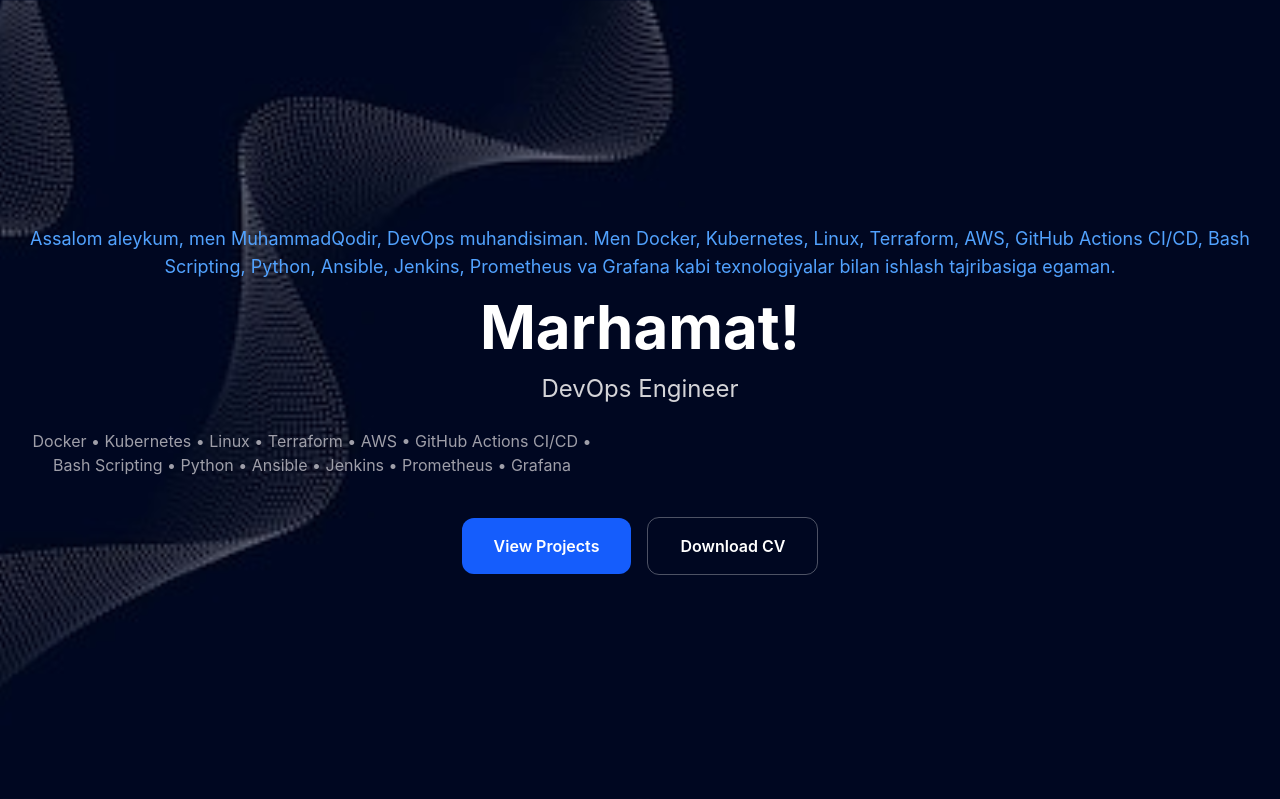
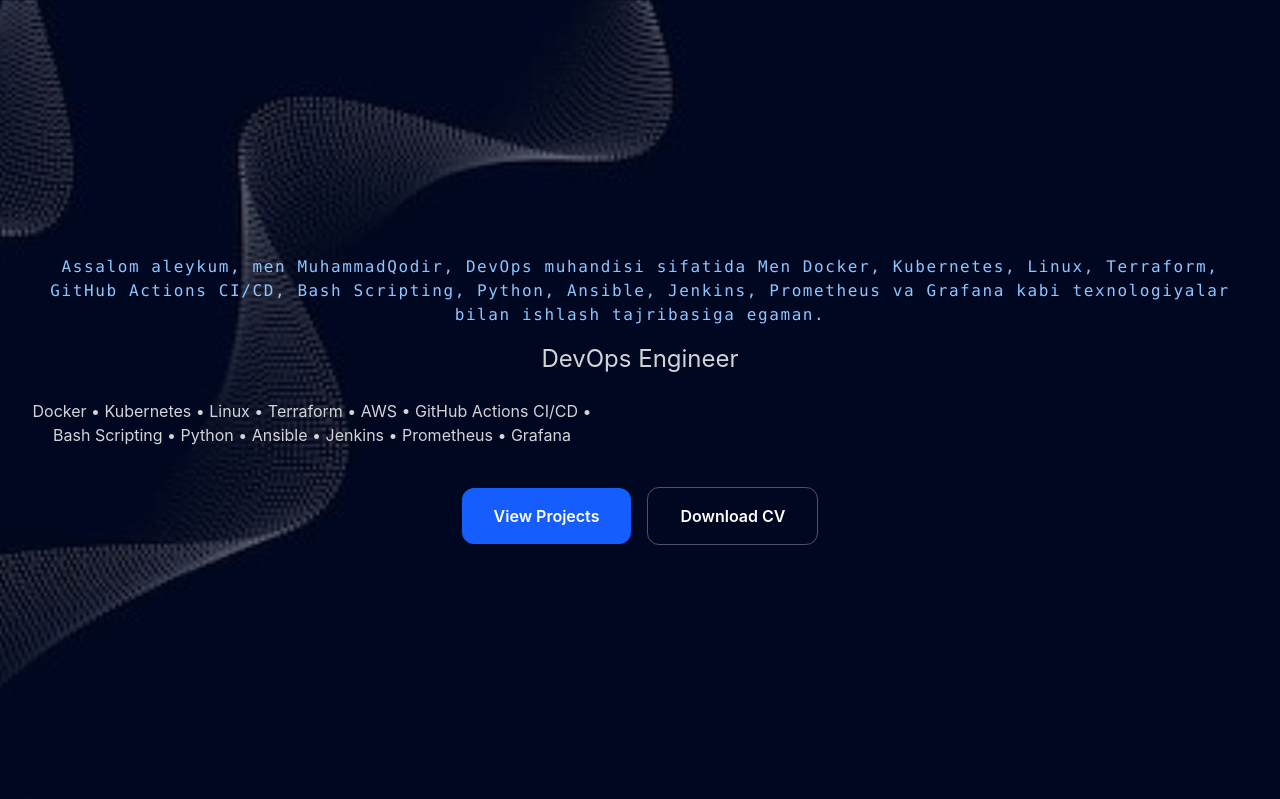
Before and after one commit to Ismoilov05/qodir-devops-portfolio, a React (Vite) app: page / in a window 1280 px wide. Shown: the top 799 px of the page. Built offline with nearby package versions, Linux system fonts and the light colour scheme.

Commit message:
ui changed

```diff
--- a/src/App.tsx
+++ b/src/App.tsx
@@ -33,19 +33,15 @@
       {/* Hero */}
       <section className="container mx-auto flex min-h-screen items-center justify-center px-6">
         <div className="text-center">
-          <p className="mb-4 text-blue-400 text-lg">
-          Assalom aleykum, men MuhammadQodir, DevOps muhandisiman. Men Docker, Kubernetes, Linux, Terraform, AWS, GitHub Actions CI/CD, Bash Scripting, Python, Ansible, Jenkins, Prometheus va Grafana kabi texnologiyalar bilan ishlash tajribasiga egaman.
-          </p>
-
-          <p className="text-6xl font-bold">
-            Marhamat!
+        <p className="mb-4 font-mono text-sm tracking-widest text-blue-300 sm:text-base">
+          Assalom aleykum, men MuhammadQodir, DevOps muhandisi sifatida Men Docker, Kubernetes, Linux, Terraform,  GitHub Actions CI/CD, Bash Scripting, Python, Ansible, Jenkins, Prometheus va Grafana kabi texnologiyalar bilan ishlash tajribasiga egaman.
           </p>
 
           <h2 className="mt-4 text-2xl text-zinc-300">
             DevOps Engineer
           </h2>
 
-          <p className="mt-6 max-w-xl text-zinc-400">
+          <p className="mt-6 max-w-xl text-zinc-300">
             Docker • Kubernetes • Linux • Terraform • AWS • GitHub Actions  CI/CD • Bash Scripting • Python • Ansible • Jenkins • Prometheus • Grafana
           </p>
 
```
